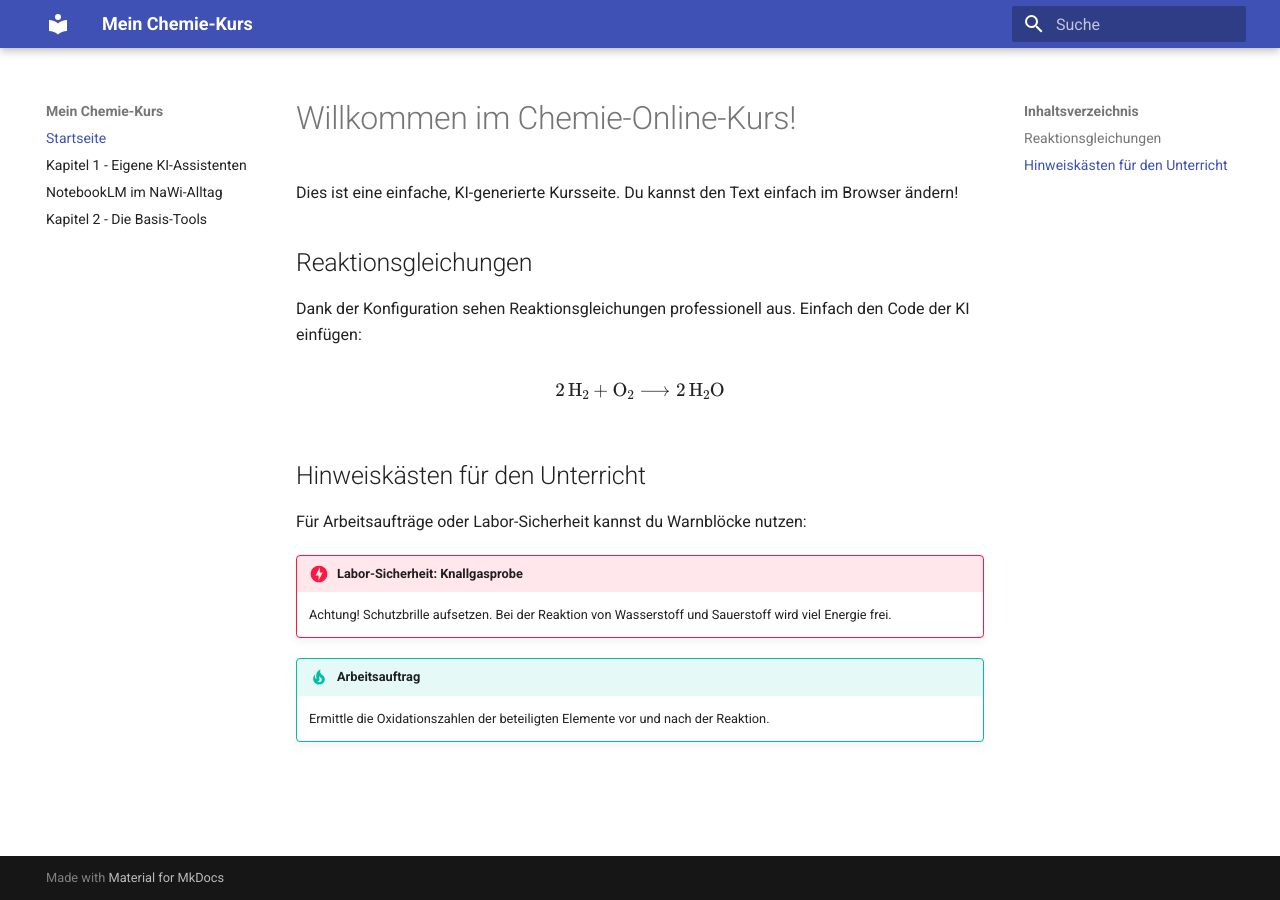
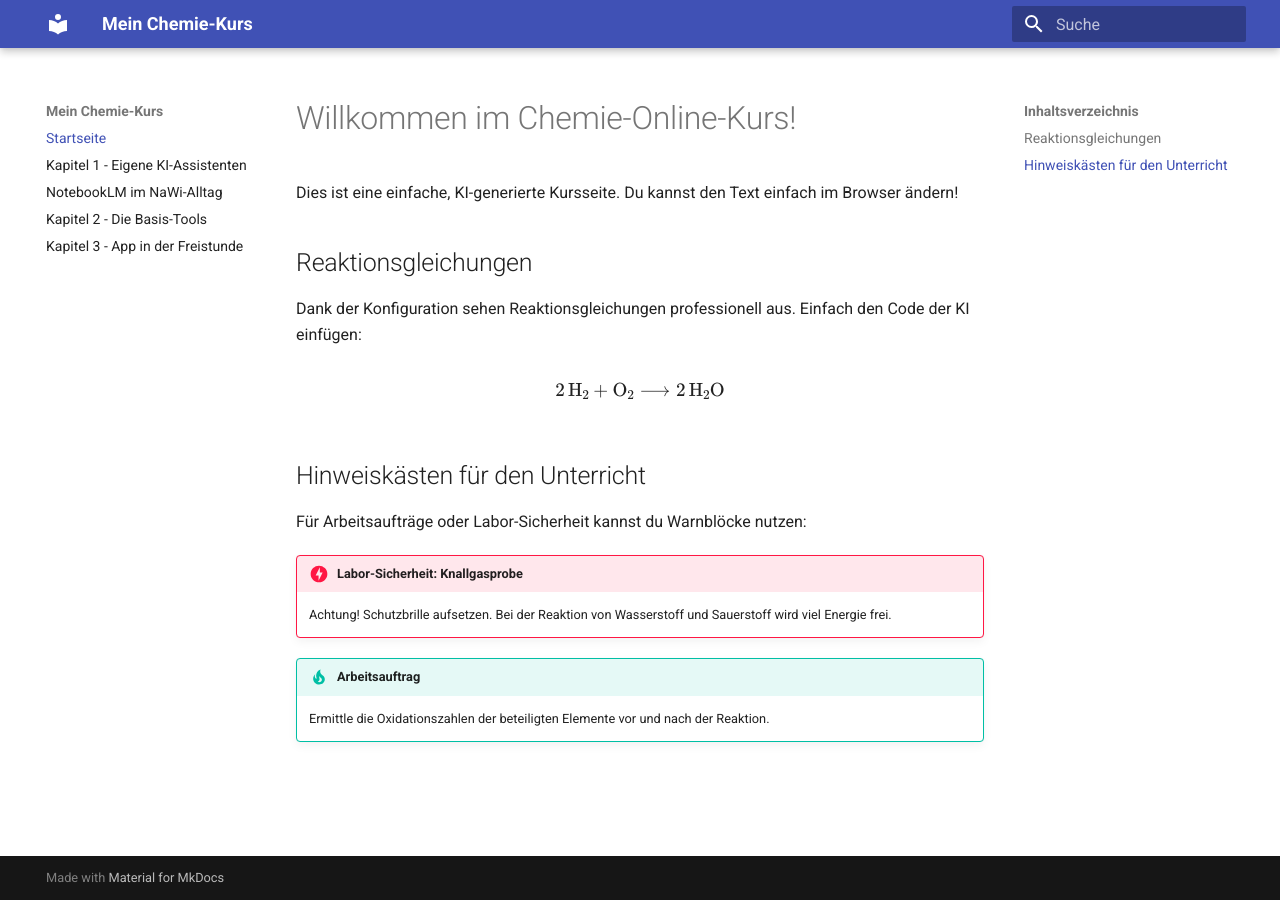
Before and after one commit to ekerzendorfer/CHEMIE-MIT-KI-ONLINEKURS, an MkDocs documentation site: the page built from docs/index.md, in a window 1280 px wide. Built offline with MkDocs 1.6.1 and Material for MkDocs 9.7.7, drawn with Linux system fonts in a browser that asks for light colours.

Commit message:
Add Kapitel 3 to the navigation in mkdocs.yml

```diff
--- a/mkdocs.yml
+++ b/mkdocs.yml
@@ -26,6 +26,7 @@ nav:
   - Kapitel 1 - Eigene KI-Assistenten: kapitel1.md
   - NotebookLM im NaWi-Alltag: notebooklm.md
   - Kapitel 2 - Die Basis-Tools: kapitel2.md
+  - Kapitel 3 - App in der Freistunde: kapitel3.md
 
 plugins:
   - search
```
